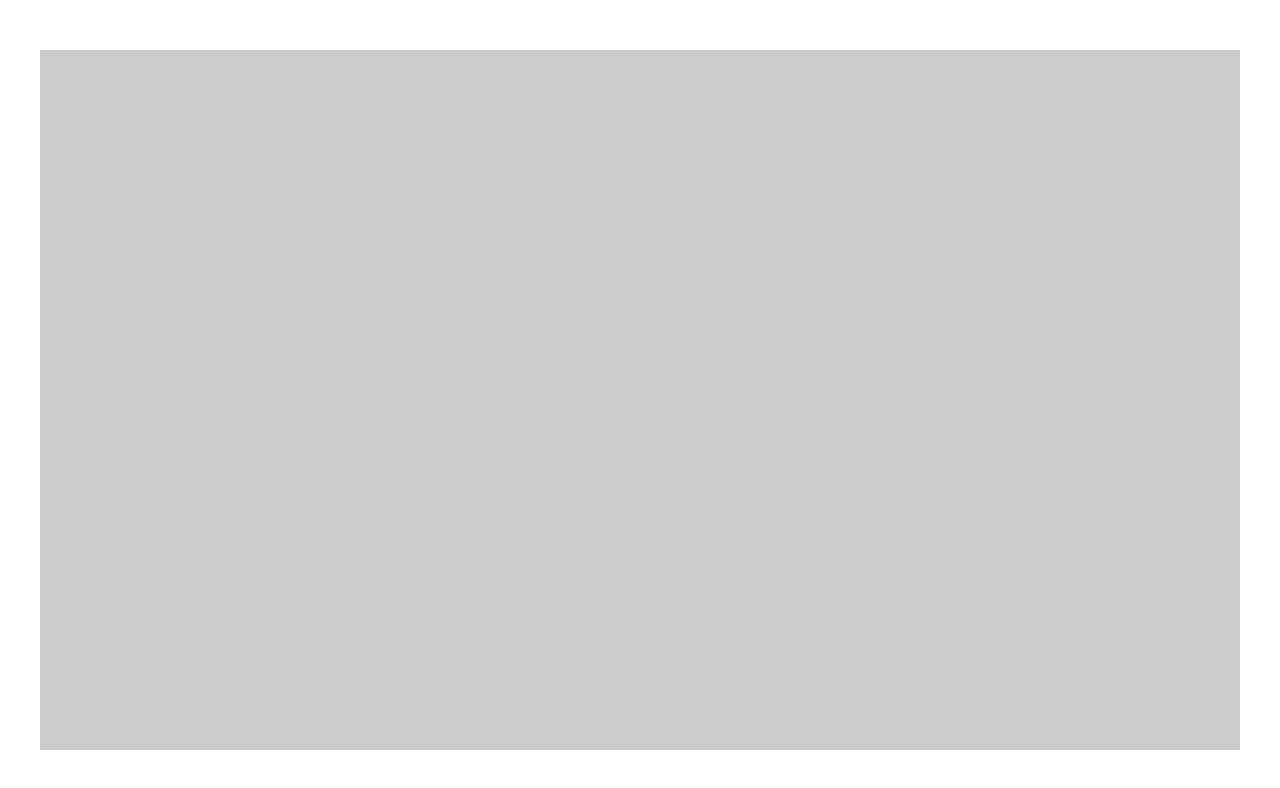
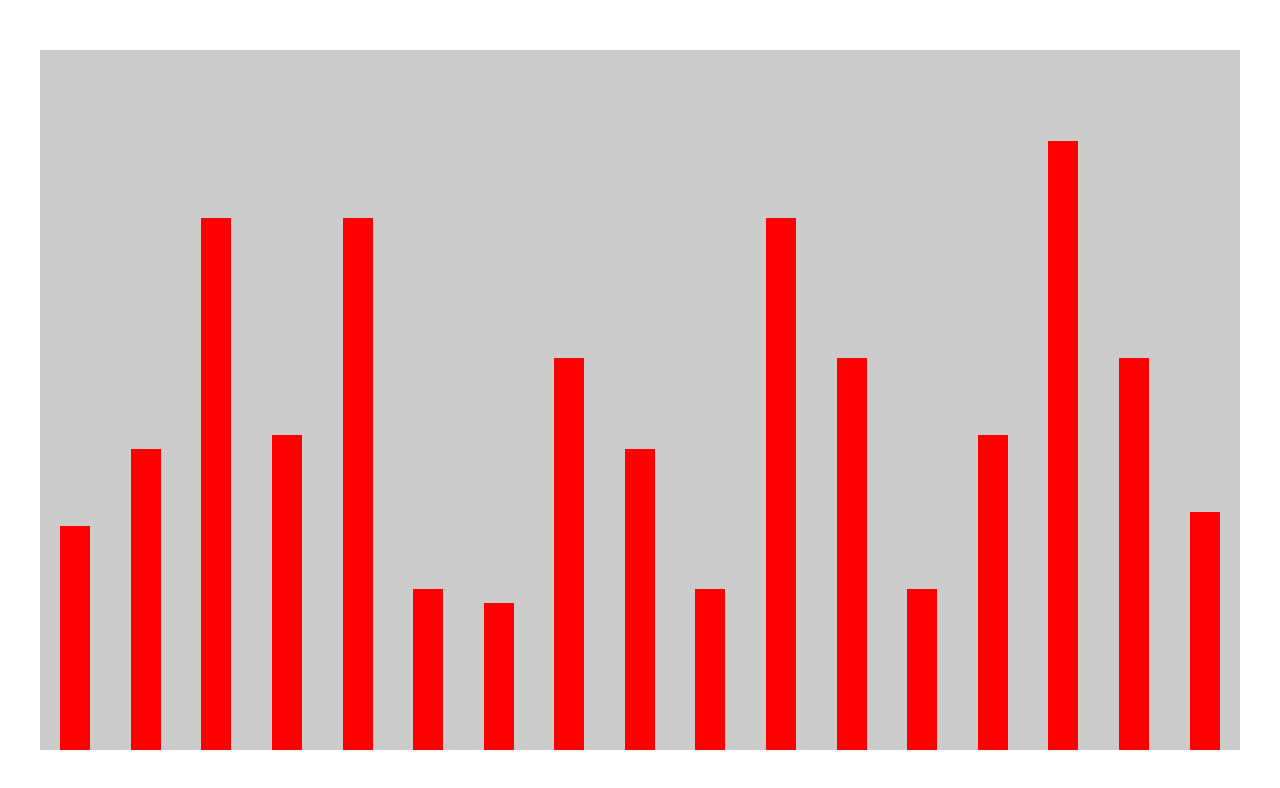
Before and after one commit to alsersan/sorting-visualizer, a React (Create React App) app: page / in a window 1280 px wide. Shown: the top 788 px of the page. Built offline with nearby package versions, Linux system fonts and the light colour scheme.

Commit message:
created Bar component

```diff
--- a/src/components/Bar.js
+++ b/src/components/Bar.js
@@ -0,0 +1,11 @@
+import React from "react";
+
+const Bar = ({ height }) => {
+  return (
+    <div
+      style={{ backgroundColor: "red", height: `${height}%`, width: "30px" }}
+    />
+  );
+};
+
+export default Bar;
--- a/src/components/BarChart.js
+++ b/src/components/BarChart.js
@@ -1,16 +1,45 @@
 import React from "react";
+import Bar from "./Bar";
 
 const styles = {
   mainContainer: {
     height: "700px",
     width: "1200px",
-
     backgroundColor: "#ccc",
+    display: "flex",
+    justifyContent: "space-around",
+    alignItems: "flex-end",
   },
 };
 
+const numbers = [
+  32,
+  43,
+  76,
+  45,
+  76,
+  23,
+  21,
+  56,
+  43,
+  23,
+  76,
+  56,
+  23,
+  45,
+  87,
+  56,
+  34,
+];
+
 const BarChart = () => {
-  return <div style={styles.mainContainer} />;
+  return (
+    <div style={styles.mainContainer}>
+      {numbers.map((number) => (
+        <Bar height={number} />
+      ))}
+    </div>
+  );
 };
 
 export default BarChart;
```
